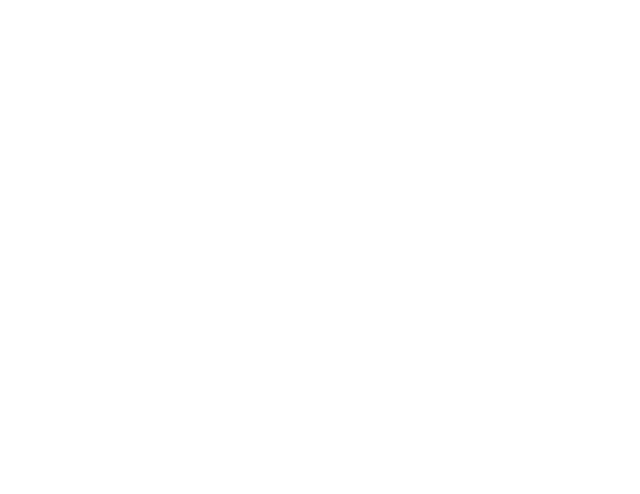
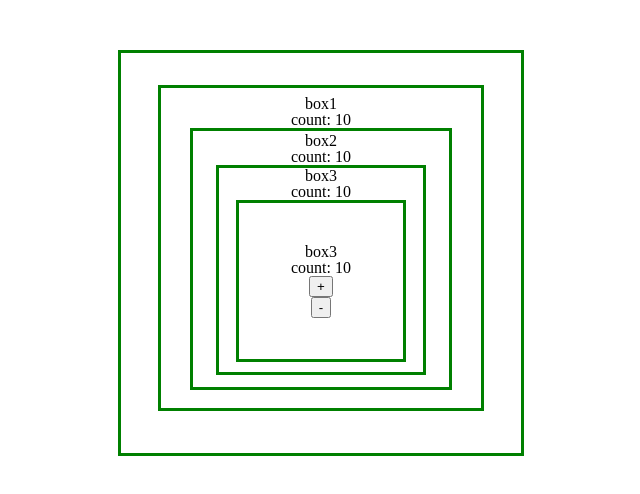
Before and after one commit to chaehee-Jin/-AWS-React, a React (Create React App) app in the folder react_study/: page /number/counter in a window 1280 px wide. Before the commit this address had no page. Shown: the top 494 px of the page, without its empty margins (469-1109 px from the left). Built offline with nearby package versions, Linux system fonts and the light colour scheme.

Commit message:
todolist 수정 완료

```diff
--- a/react_study/src/App.js
+++ b/react_study/src/App.js
@@ -1,9 +1,11 @@
 
 
 import { Global } from '@emotion/react';
+import 'react-minimal-side-navigation/lib/ReactMinimalSideNavigation.css';
 import { Route, Routes } from 'react-router-dom';
 import MainAside from './components/Aside/MainAside/MainAside';
 import InputSample from './pages/InputSample/InputSample';
+import NumberCounter from './pages/NumberCounter/NumberCounter';
 import Todo from './pages/todo/Todo';
 import UserList from './pages/UserList/UserList';
 import { reset } from './styles/Golbal/reset';
@@ -30,6 +32,7 @@
         <Route path="/sample/input/1" Component={InputSample}/>
         <Route path="/users" Component={UserList}/>
         <Route path="/Todo" Component={Todo}/>
+        <Route path="/number/counter" Component={NumberCounter} />
       </Routes>
     </>
   );
--- a/react_study/src/components/Aside/MainAside/MainAside.js
+++ b/react_study/src/components/Aside/MainAside/MainAside.js
@@ -1,15 +1,15 @@
 /**@jsxImportSource @emotion/react */
 import React from "react";
+import { Navigation } from 'react-minimal-side-navigation';
 import 'react-minimal-side-navigation/lib/ReactMinimalSideNavigation.css';
-import { Navigation } from 'react-minimal-side-navigation';
-import * as S from "./style"
+import { HiHome } from 'react-icons/hi';
 import { GrTest } from 'react-icons/gr';
-import { HiHome } from 'react-icons/hi';
 import { BsCardChecklist } from 'react-icons/bs';
 import { BiListCheck } from 'react-icons/bi';
 import { FaUsers } from 'react-icons/fa';
+import * as S from "./style"
 import { useNavigate } from 'react-router-dom';
-import { FcTodoList } from 'react-icons/fc';
+
 
 
 const MainAside = () => {
@@ -66,17 +66,13 @@
             {
                 title:"Todo",
                 itemId:'/Todo',
-                elemBefore: () => <FcTodoList/>,
-                subNav:[
-                    {
-                        title:'todoList',
-                        itemId:'todolist',
-                        elemBefore: () => < FaUsers/>
-
-                    }
-                ]
-            }
-
+                elemBefore: () => <BsCardChecklist/>,
+            },
+            {
+                title: 'NumberCounter',
+                itemId: '/number/counter',
+                elemBefore: () => <BsCardChecklist />
+              }
 
             ]}
           />
--- a/react_study/src/components/todo/AddTodo/style.js
+++ b/react_study/src/components/todo/AddTodo/style.js
@@ -20,7 +20,7 @@
     box-sizing: border-box;
     border: none;
     outline: none;
-    border-bottom: 1px solid white;
+    border-bottom: 3px solid white;
     padding: 0px 50px 0px 10px;
     width: 100%;
     height: 100%;
@@ -40,6 +40,7 @@
     border: none;
     width: 35px;
     height: 35px;
+    font-size: 1.2rem;
     background-color: #ffffff00;
     transition: all 1s ease;
     cursor: pointer;
--- /dev/null
+++ b/react_study/src/pages/NumberCounter/NumberCounter.js
@@ -0,0 +1,126 @@
+/** @jsxImportSource @emotion/react */
+import { css } from "@emotion/react";
+import { configureStore } from "@reduxjs/toolkit";
+import React from 'react';
+import { useState } from 'react';
+import { Provider, useDispatch, useSelector } from "react-redux";
+
+const Container = css`
+    display: flex;
+    flex-direction: column;
+    justify-content: center;
+    align-items: center;
+
+    margin: 50px auto;
+    border: 3px solid green;
+    width: 400px;
+    height: 400px;
+`;
+
+const BoxContainer = css`
+    display: flex;
+    flex-direction: column;
+    justify-content: center;
+    align-items: center;
+    margin-bottom: 10px;
+    border: 3px solid green;
+    width: 80%;
+    height: 80%;
+`;
+
+const increaseFunction = (state) => {
+    state.number++;
+    return state;
+}
+
+const reducer = (currentState, action) => {
+    if(currentState === undefined) {
+        return {
+            number: 10
+        }
+    }
+
+    let newState = {...currentState};
+    switch(action.type) {
+        case 'increase':
+            newState = increaseFunction(newState);
+            break;
+        case 'decrease':
+            newState.number--;
+            break;
+        default: break;
+    }
+
+    // if(action.type === 'increase'){
+    //     newState.number++;
+
+    // }else if(action.type === 'decrease') {
+    //     newState.number--;
+    // }
+
+    return newState;
+}
+
+const store = configureStore({reducer});
+
+const Box = ({ title, children }) => {
+    const count = useSelector(store => store.number);
+    return (
+        <div css={BoxContainer}>
+            <h1>{title}</h1>
+            <h2>count: {count}</h2>
+            {children}
+        </div>
+    );
+}
+
+
+const Buttons = () => {
+    const dispatch = useDispatch();
+
+    const increaseCount = () => {
+        dispatch({ type: 'increase' });
+    }
+    const decreaseCount = () => {
+        dispatch({ type: 'decrease' });
+    }
+
+    return (
+        <>
+            <button onClick={increaseCount}>+</button>
+            <button onClick={decreaseCount}>-</button>
+        </>
+    )
+}
+
+
+const NumberCounter = () => {
+
+    // const [count, setCount] = useState(0);
+
+    // const increaseCount = () => {
+    //     setCount(count + 1);
+    // }
+
+    // const decreaseCount = () => {
+    //     setCount(count - 1);
+    // }
+
+    return (
+        <div css={Container}>
+            <Provider store={store}>
+                <Box title={'box1'}>
+                    <Box title={'box2'}>
+                        <Box title={'box3'}>
+                            <Box title={'box3'}>
+                                <Buttons />
+                            </Box>
+                        </Box>
+                    </Box>
+                </Box>
+            </Provider>
+        </div>
+    );
+};
+
+export default NumberCounter;
--- a/react_study/src/pages/UserList/UserList.js
+++ b/react_study/src/pages/UserList/UserList.js
@@ -126,40 +126,15 @@
         }));
     }
 
-    // const users = [
-
-    //     {
-    //         id:1,
-    //         username: 'aaa',
-    //         password:'1234',
-    //         name: 'AAA',
-    //         email: 'aaa@naver.com'
-    //     },
-    //     {
-    //         id:2,
-    //         username: 'bbb',
-    //         password:'1234',
-    //         name: 'BBB',
-    //         email: 'bbb@naver.com'
-    //     },
-    //     {
-    //         id:3,
-    //         username: 'ccc',
-    //         password:'1234',
-    //         name: 'CCC',
-    //         email: 'ccc@naver.com'
-    //     }
-    // ]
-
 
     return (
         // userlist를 들고올경우 div라는 한 덩어리가 들고와진다, 한 페이지형식으로 들고올경우 재사용되는 것이 아니면 component로 나눌필요가 없다
         <div css={S.Container}>
             <div>
-                <input type="text"onKeyUp={keyupHandler} onChange={inputHandler} placeholder='username' name='username'  ref={inputRefs[0]} />
-                <input type="text"onKeyUp={keyupHandler} onChange={inputHandler} placeholder='password' name='password'  ref={inputRefs[1]}/>
-                <input type="text"onKeyUp={keyupHandler} onChange={inputHandler} placeholder='name' name='name' ref={inputRefs[2]}/>
-                <input type="text"onKeyUp={keyupHandler} onChange={inputHandler} placeholder='email' name='email' ref={inputRefs[3]}/>
+                <input type="text"onKeyUp={keyupHandler} onChange={inputHandler} placeholder='username' name='username'  ref={inputRefs[0]} defaultValue={inputs.username}/>
+                <input type="text"onKeyUp={keyupHandler} onChange={inputHandler} placeholder='password' name='password'  ref={inputRefs[1]} defaultValue={inputs.password}/>
+                <input type="text"onKeyUp={keyupHandler} onChange={inputHandler} placeholder='name' name='name' ref={inputRefs[2]} defaultValue={inputs.name}/>
+                <input type="text"onKeyUp={keyupHandler} onChange={inputHandler} placeholder='email' name='email' ref={inputRefs[3]} defaultValue={inputs.email}/>
                 <button type='button' onClick={addHandler} ref={addButtonRef}>추가</button>
             </div>
             <table css={S.Table}>
--- a/react_study/src/pages/UserList/style.js
+++ b/react_study/src/pages/UserList/style.js
@@ -9,6 +9,7 @@
 
     margin: 50px auto;
     width: 900px;
+    transition: opacity 4s ease;
 
 
 `;
```
